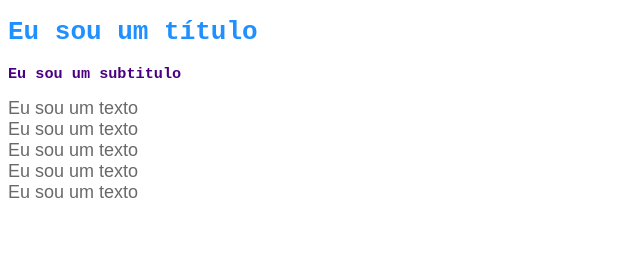
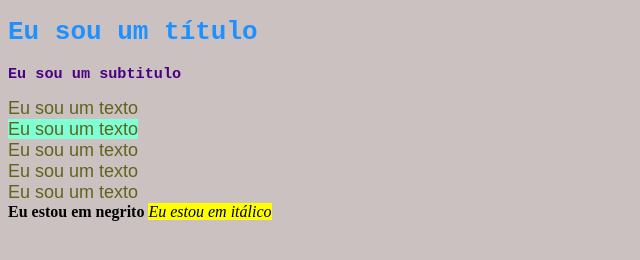
Before and after one commit to MatheusPatricio013/Projeto-Matheus_Patricio, a plain HTML site: page index.html in a window 1280 px wide. Shown: the whole page, without its empty margins (0-640 px from the left). Drawn offline with Linux system fonts and the light colour scheme.

Commit message:
atualização com css

```diff
--- a/index.html
+++ b/index.html
@@ -4,32 +4,19 @@
     <meta charset="UTF-8">
     <meta http-equiv="X-UA-Compatible" content="IE=edge">
     <meta name="viewport" content="width=device-width, initial-scale=1.0">
+    <link href="style.css" rel="stylesheet">
     <title>Projeto IOT Revolucionario</title>
-    <style>
-h1{
-    color:dodgerblue;
-    font-family:monospace;
-}
-h3{
-    color:dodgerblue;
-    font-family:monospace
-}
-span{
-    color: dimgray;
-    font-family:arial;
-    font-size: 18px;
 
-}
-
-    </style>
 </head>
 <body>
 <h1 >Eu sou um título</h1>
 <h3 style="color:indigo;font-family:monospace">Eu sou um subtitulo</h3>
 <span >Eu sou um texto</span><br>
+<span id="destaqueEspecial" >Eu sou um texto</span><br>
 <span >Eu sou um texto</span><br>
 <span >Eu sou um texto</span><br>
 <span >Eu sou um texto</span><br>
-<span >Eu sou um texto</span><br>
+<b> Eu estou em negrito</b>
+<i class="destaque">Eu estou em itálico </i>
 </body>
 </html>
--- /dev/null
+++ b/style.css
@@ -0,0 +1,26 @@
+body{
+    background-color: rgb(202, 193, 192);
+}
+h1{
+    color:dodgerblue;
+    font-family:monospace;
+}
+
+h3{
+    color:dodgerblue;
+    font-family:monospace
+}
+span{
+    align-items: center;
+    color: rgb(95, 100, 28);
+    font-family:arial;
+    font-size: 18px;
+
+}
+
+.destaque{
+    background-color: yellow;
+}
+#destaqueEspecial{
+    background-color: aquamarine;
+}
```
